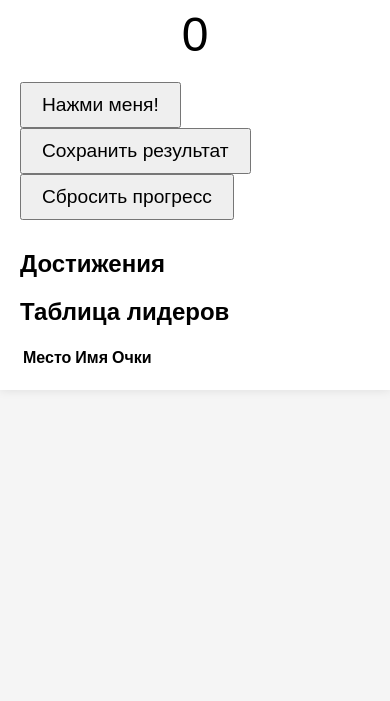
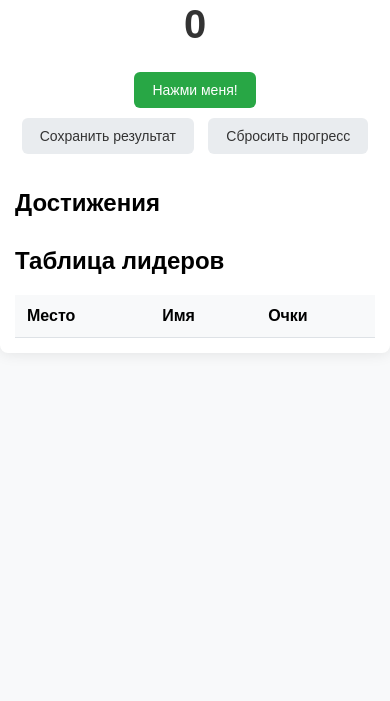
Before and after one commit to dimashloyger02/my-rep-01, a plain HTML site: page index.html in a window 390 px wide. Shown: the part 143-844 px from the top of the page. Drawn offline with Linux system fonts and the light colour scheme.

Commit message:
Update style.css

```diff
--- a/clicker/assets/css/style.css
+++ b/clicker/assets/css/style.css
@@ -1,52 +1,127 @@
-/* Базовые стили */
+/* Общие стили для всего документа */
 body {
-    font-family: Arial, sans-serif;
-    background: #f5f5f5;
+    font-family: 'Arial', sans-serif;
+    background-color: #f8f9fa; /* Светлый фон страницы */
     margin: 0;
     padding: 0;
 }
 
+/* Контейнер для всего контента */
 .container {
-    max-width: 600px;
-    margin: 50px auto;
+    max-width: 800px;
+    margin: 50px auto; /* Отступы сверху и снизу */
     padding: 20px;
-    background: white;
-    box-shadow: 0 0 10px rgba(0,0,0,0.1);
+    background-color: #fff;
+    box-shadow: 0 0 15px rgba(0, 0, 0, 0.1);
+    border-radius: 8px;
+}
+
+/* Стили для блока счетчика */
+.counter-block {
+    text-align: center;
+    margin-bottom: 30px;
 }
 
 #counter {
     font-size: 3rem;
     margin: 20px 0;
-    text-align: center;
+    color: #333;
+    font-weight: bold;
 }
 
+/* Стили для кнопок */
 button {
-    padding: 10px 20px;
-    font-size: 1.2rem;
+    padding: 12px 24px;
+    margin: 5px;
+    font-size: 16px;
     cursor: pointer;
+    border: none;
+    border-radius: 6px;
+    transition: background-color 0.3s;
 }
 
+/* Главная кнопка клика */
+#clickButton {
+    background-color: #28a745;
+    color: #fff;
+}
+
+#clickButton:hover {
+    background-color: #218838;
+}
+
+/* Кнопки прогресса */
+.progress-buttons button {
+    background-color: #e9ecef;
+    color: #333;
+}
+
+.progress-buttons button:hover {
+    background-color: #cfd7df;
+}
+
+/* Стили для достижений */
 #achievements {
     margin-top: 30px;
 }
 
-#achievements ul {
+.achievements-list {
     list-style: none;
     padding: 0;
 }
 
-#achievements li {
-    padding: 10px;
+.achievements-list li {
+    padding: 12px;
     margin: 5px 0;
-    border-radius: 5px;
+    border-radius: 6px;
+    transition: background-color 0.3s;
 }
 
+/* Состояния достижений */
 .unlocked {
-    background: #e6ffed;
-    color: green;
+    background-color: #c3e6cb;
+    color: #155724;
 }
 
 .locked {
-    background: #fff3cd;
-    color: #888;
+    background-color: #f8d7da;
+    color: #721c24;
 }
+
+/* Стили для таблицы лидеров */
+#leaderboard {
+    margin-top: 30px;
+}
+
+table {
+    width: 100%;
+    border-collapse: collapse;
+    margin-top: 20px;
+}
+
+th, td {
+    padding: 12px;
+    text-align: left;
+    border-bottom: 1px solid #dee2e6;
+}
+
+th {
+    background-color: #f8f9fa;
+    font-weight: bold;
+}
+
+/* Адаптивные стили (опционально) */
+@media (max-width: 768px) {
+    .container {
+        padding: 15px;
+    }
+
+    #counter {
+        font-size: 2.5rem;
+    }
+
+    button {
+        padding: 10px 18px;
+        font-size: 14px;
+    }
+}
```
